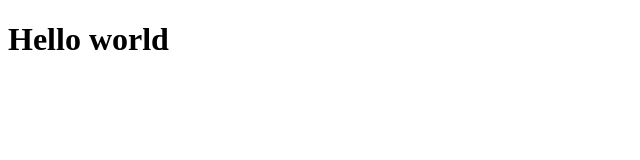
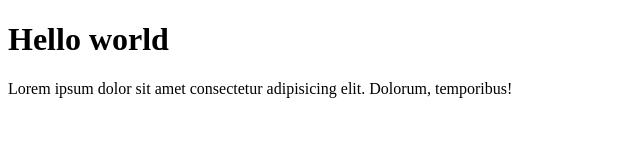
Before and after one commit to Sadullayevash/reklama, a plain HTML site: page index.html in a window 1280 px wide. Shown: the whole page, without its empty margins (0-640 px from the left). Drawn offline with Linux system fonts and the light colour scheme.

Commit message:
lorem10 qushildi

```diff
--- a/index.html
+++ b/index.html
@@ -7,5 +7,6 @@
 </head>
 <body>
    <h1>Hello world</h1>
+   <p>Lorem ipsum dolor sit amet consectetur adipisicing elit. Dolorum, temporibus!</p>
 </body>
 </html>
```
